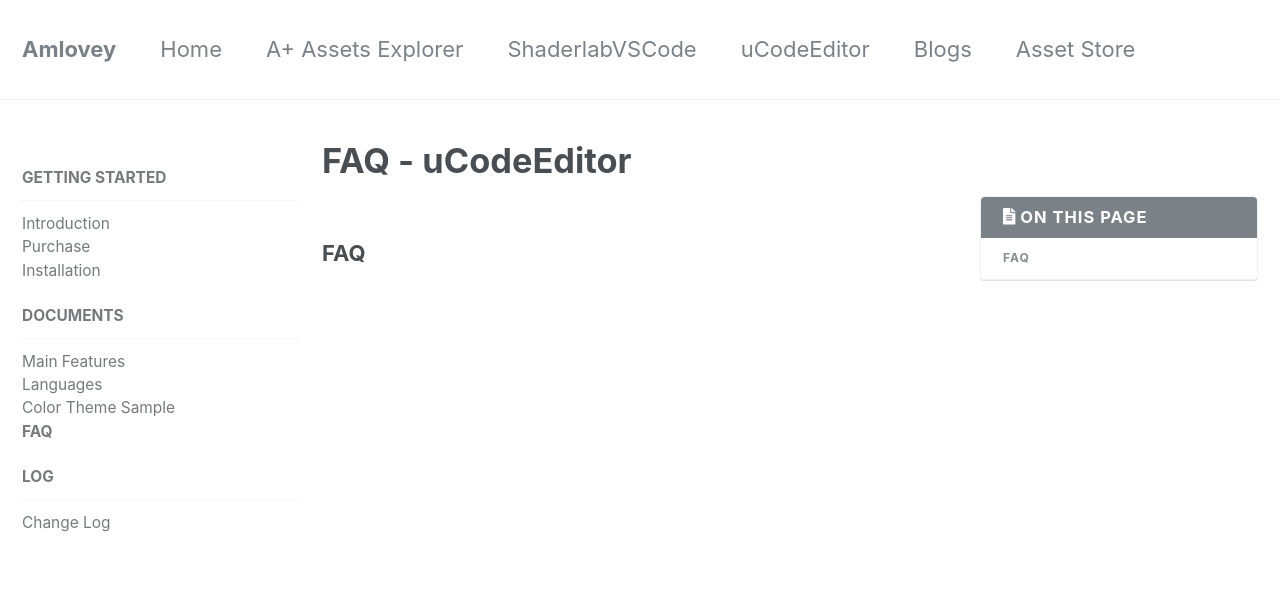
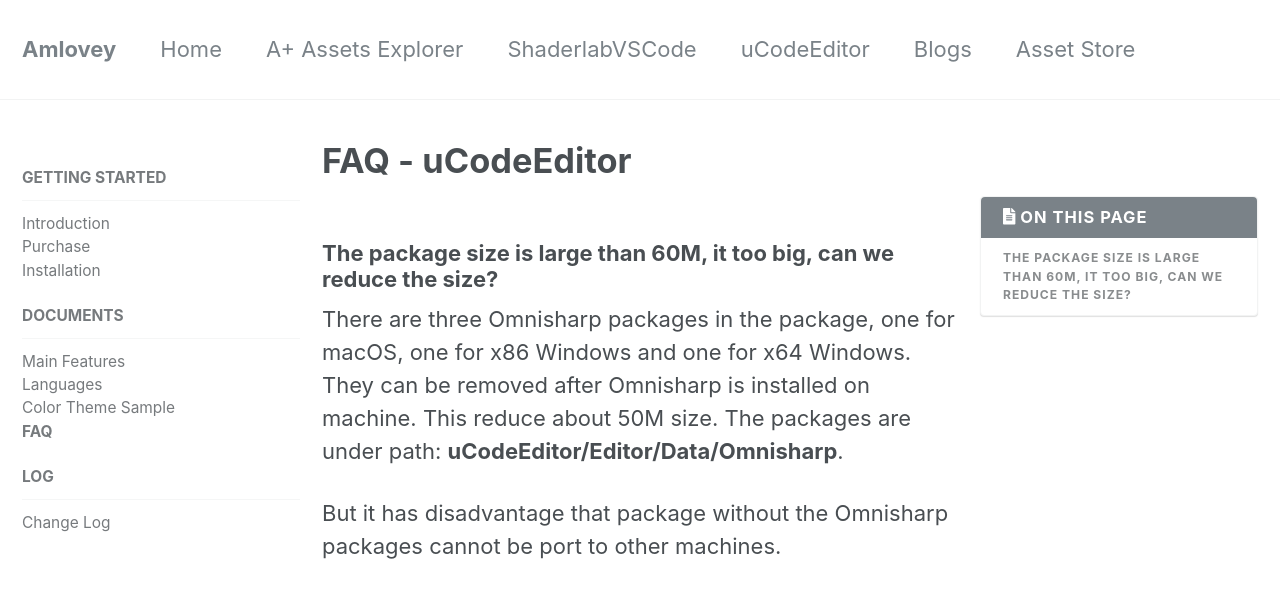
Before and after one commit to amloveyweb/amloveyweb.github.io, a Jekyll site: the page built from _pages/uCodeEditor/faq.md, in a window 1280 px wide and 900 px high. Shown: the top 598 px of the window. Built offline with Jekyll 4.4.1, drawn with Linux system fonts in a browser that asks for light colours; nearby versions of some CDN libraries.

Commit message:
Update faq.md

```diff
--- a/_pages/uCodeEditor/faq.md
+++ b/_pages/uCodeEditor/faq.md
@@ -7,4 +7,8 @@
 toc: true
 ---
 
-### FAQ
+### The package size is large than 60M, it too big, can we reduce the size?
+
+There are three Omnisharp packages in the package, one for macOS, one for x86 Windows and one for x64 Windows. They can be removed after Omnisharp is installed on machine. This reduce about 50M size. The packages are under path: __uCodeEditor/Editor/Data/Omnisharp__.
+
+But it has disadvantage that package without the Omnisharp packages cannot be port to other machines.
```
